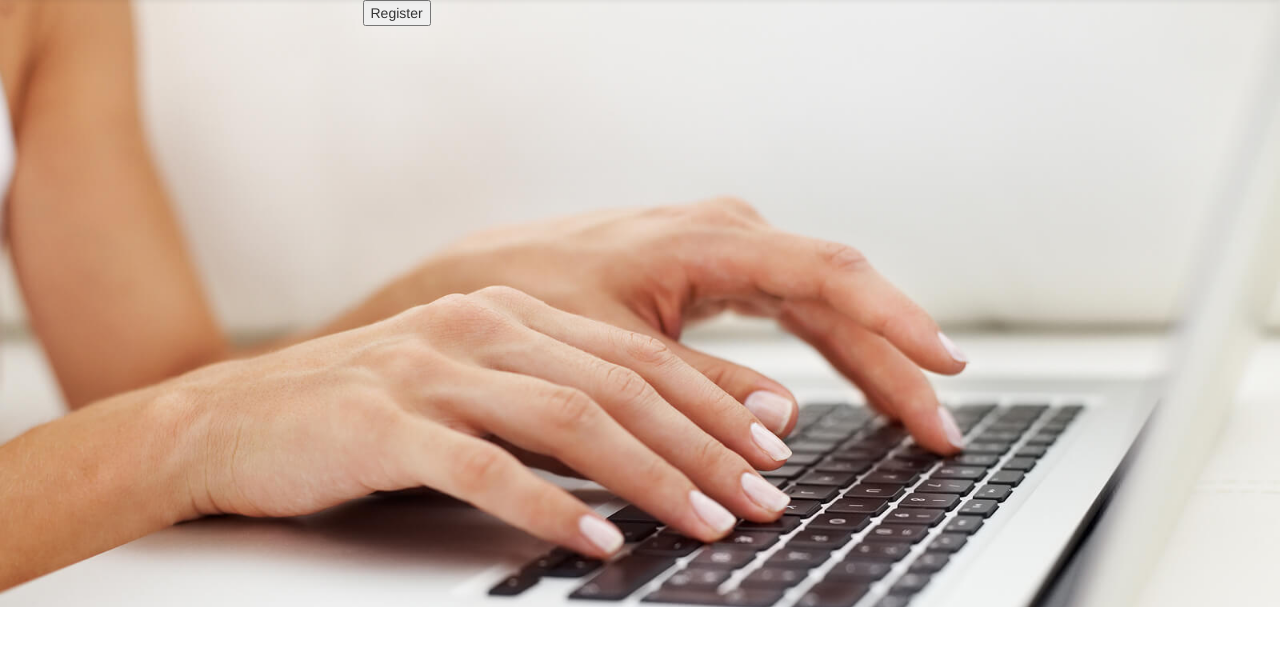
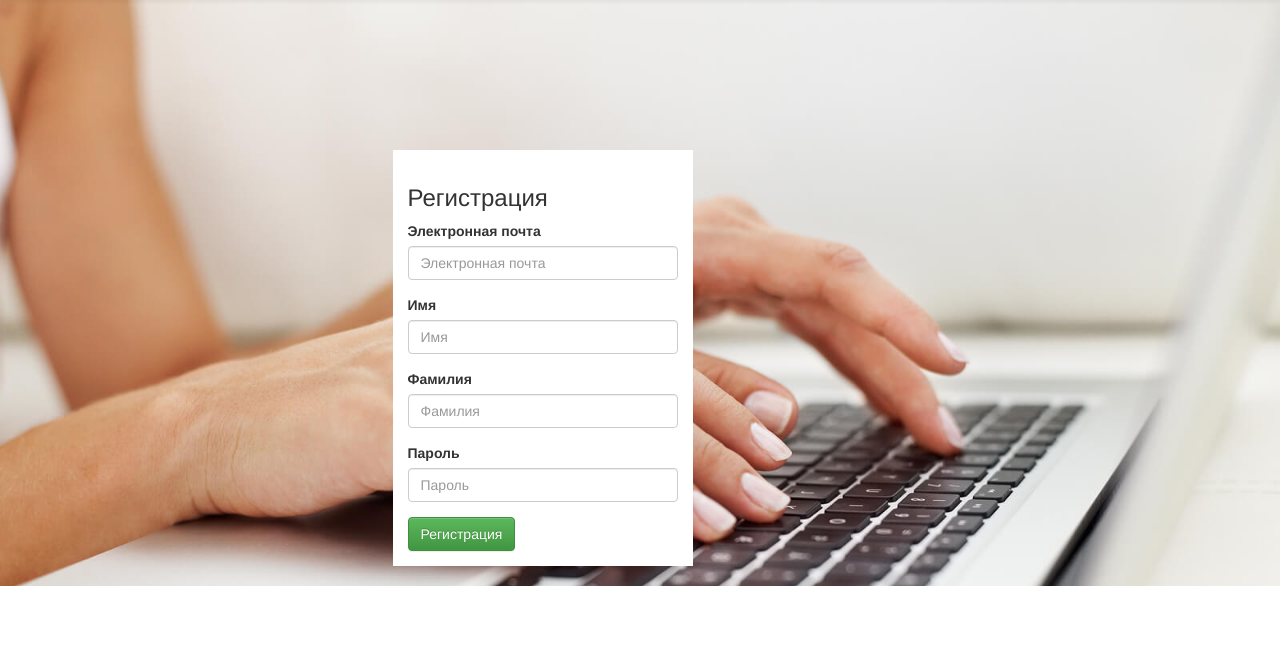
Before and after one commit to Squock/ReservationSystem, a Flask app: page /register in a window 1280 px wide. Shown: the part 52-698 px from the top of the page. Run offline with Flask 2, Linux system fonts and the light colour scheme; parts of the project's set-up code (start-up, migrations or seed data) failed here and were passed over; some libraries are stand-ins or nearby versions.

Commit message:
Редактировал форму регистрации

```diff
--- a/app/models.py
+++ b/app/models.py
@@ -20,8 +20,6 @@ class User(db.Model):
     SecondName = db.Column(db.String(100))
     Email = db.Column(db.String(100), unique=True)
     Password = db.Column(db.String(100))
-    roles = db.relationship('Role', secondary=roles_users,
-                            backref=db.backref('users', lazy='dynamic'))
 
     def __init__(self, FirstName, SecondName, Email, Password):
         self.FirstName = FirstName
--- a/main.py
+++ b/main.py
@@ -3,7 +3,6 @@ from flask_sqlalchemy import SQLAlchemy
 from flask_security import Security, SQLAlchemyUserDatastore, \
     UserMixin, RoleMixin, login_required
 from werkzeug.security import generate_password_hash, check_password_hash
-from wtforms import Form, BooleanField, StringField, PasswordField, validators, TextField
 from app.models import Role, User
 
 app = Flask(__name__)
@@ -22,18 +21,6 @@ security = Security(app, user_datastore)
 
 db.create_all()
 
-class RegistrationForm(Form):
-    firstName = StringField('Имя',[validators.Length(min=2, max=25)])
-    secondName = StringField('Фамилия', [validators.Length(min=3, max=25)])
-    email = StringField('Email', [validators.Length(min=6, max=35)])
-    password = PasswordField('Пароль', [
-        validators.DataRequired(),  validators.Length(min=4, max=25),
-        validators.EqualTo('confirm', message='Passwords must match')
-    ])
-    confirm = PasswordField('Повторить пароль')
-    accept_tos = BooleanField('Я соглашаюсь с условиями', [validators.DataRequired()])
-
-
 @app.route("/")
 def hello():
     if 'username' in session:
@@ -49,22 +36,23 @@ def hello():
 
 @app.route("/registration")
 def registration():
-    form = RegistrationForm()
-    return render_template("registration.html", form=form)
+    return render_template("registration.html")
 
 
 @app.route("/register", methods=["POST", "GET"])
 def register():
-
-    form = RegistrationForm(request.form)
-    if request.method == 'POST' and form.validate():
-        user = User(form.firstName.data, form.secondName.data, form.email.data, form.password.data)
-        role = Role(form.email.data, "user")
+    if request.method == 'POST':
+        firstName = request.form['firstName']
+        secondName = request.form['secondName']
+        email = request.form['email']
+        password = request.form['password']
+        user = User(firstName, secondName, email, password)
+        #role = Role(email, "user") Добавление ролей в БД (Админ, кассир, user)
         db.session.add(user)
-        db.session.add(role)
+        #db.session.add(role)
         db.session.commit()
         return redirect("/authorization")
-    return render_template('registration.html', form=form)
+    return render_template('registration.html')
 
 @app.route("/authorization")
 def authorization():
--- a/static/css/style.css
+++ b/static/css/style.css
@@ -1,28 +1,28 @@
 header {
           background-image: url(../image/bord_image.jpg); /* Путь к фоновому изображению */
-          height: 607px;
           background-size: 100%;
 		  padding: 0px;
+		  height: 586px;
         }
 #register {
             background-image: url(../image/register_image.jpg);
             background-size: 100%;
-            height: 607px;
+            height: 586px;
         }
 #authorization {
 			background-image: url(../image/bord_image_auth.jpg);
 			background-size: 100%;
-			height: 607px;
+			height: 586px;
 		}
 .formReg {
-			background-color: #ffff;
+			background-color: #ffffff;
 			padding: 15px;
 			width: 410px;
 			margin-top: 50px;
 			margin-left: 70px;
         }
 #loginform {
-			background-color: #ffff;
+			background-color: #ffffff;
 			padding: 15px;
 			width: 300px;
 			margin-top: 150px;
@@ -30,14 +30,14 @@ header {
         }
 .dropdown {
 			background-color: #1F93E0;
-			color: #ffff;
+			color: #ffffff;
 		}
 #drop2 {
-			color: #ffff;
+			color: #ffffff;
 		}
 #drop_log {
 			background-color: #1F93E0;
-			color: #ffff;
+			color: #ffffff;
 		}
 #dropdown_auth{
 			background-color: #1F93E0;
--- a/templates/authorization.html
+++ b/templates/authorization.html
@@ -62,7 +62,7 @@
             <div class="row">
             <div class="col-xs-6 col-md-4"></div>
             <div class="col-xs-6 col-md-4">
-                <form id="loginform" name="formLogin" action="/login" method="post" >
+                <form id="loginform" action="/login" method="post" >
                         <h3>Аутентификация</h3>
                     <div class="form-group">
                         <label for="login">Электронная почта</label>
@@ -72,7 +72,7 @@
                         <label for="password">Пароль</label>
                         <input type="password" class="form-control" id="password" name="password" placeholder="Пароль">
                     </div>
-                    <center><button type="submit" class="btn btn-success" onclick="validate()">Вход</button></center>
+                    <button type="submit" class="btn btn-success" onclick="validate()">Вход</button>
                 </form>
                 {%if loginBool%}
                     <p><div class="alert alert-danger" role="alert"><strong>Ошибка!</strong>Неправльно введен электрооная почта или пароль</div>
--- a/templates/registration.html
+++ b/templates/registration.html
@@ -35,22 +35,26 @@
         <div class="row">
           <div class="col-xs-4 col-md-3"></div>
           <div class="col-xs-10 col-md-6">
-              {% macro render_field(field) %}
-                  <dt>{{ field.label }}
-                  <dd>{{ field(**kwargs)|safe }}
-                  {% if field.errors %}
-                    <ul class=errors>
-                    {% for error in field.errors %}
-                      <li>{{ error }}</li>
-                    {% endfor %}
-                    </ul>
-                  {% endif %}
-                  </dd>
-              {% endmacro %}
-              <form method="post" action="/register">
-
-                  <p><input type=submit value=Register>
-              </form>
+                <form id="loginform" action="/register" method="post" >
+                        <h3>Регистрация</h3>
+                    <div class="form-group">
+                        <label>Электронная почта</label>
+                        <input type="text" class="form-control" id="email" required name="email" placeholder="Электронная почта">
+                    </div>
+                    <div class="form-group">
+                        <label >Имя</label>
+                        <input type="text" class="form-control" id="firstName"  name="firstName" placeholder="Имя">
+                    </div>
+                    <div class="form-group">
+                        <label>Фамилия</label>
+                        <input type="text" class="form-control" id="secondName"  name="secondName" placeholder="Фамилия">
+                    </div>
+                    <div class="form-group">
+                        <label for="password">Пароль</label>
+                        <input type="password" class="form-control" required id="password" name="password" placeholder="Пароль">
+                    </div>
+                    <button type="submit" class="btn btn-success">Регистрация</button>
+                </form>
           </div>
           <div class="col-xs-4 col-md-3"></div>
         </div>
```
